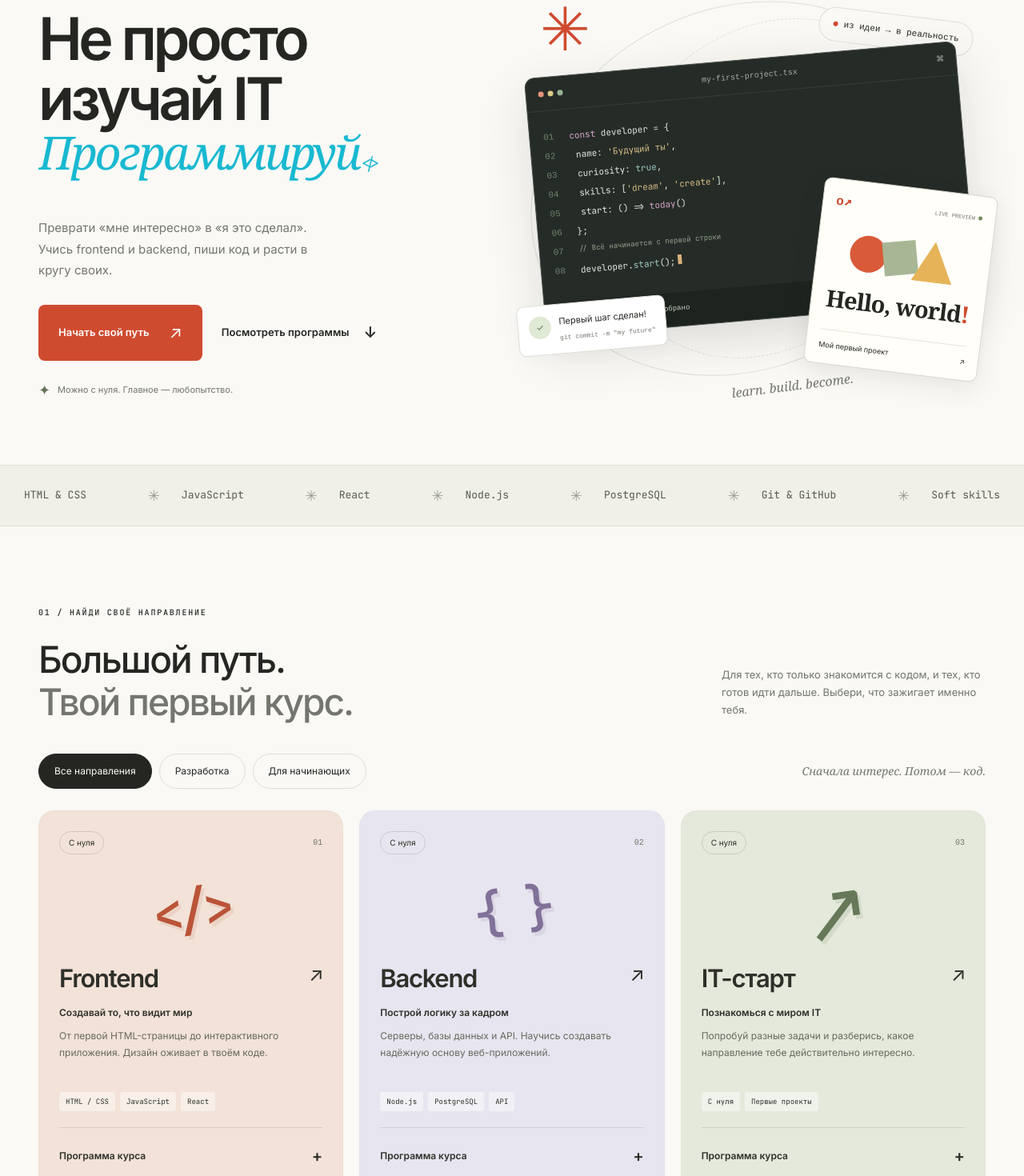
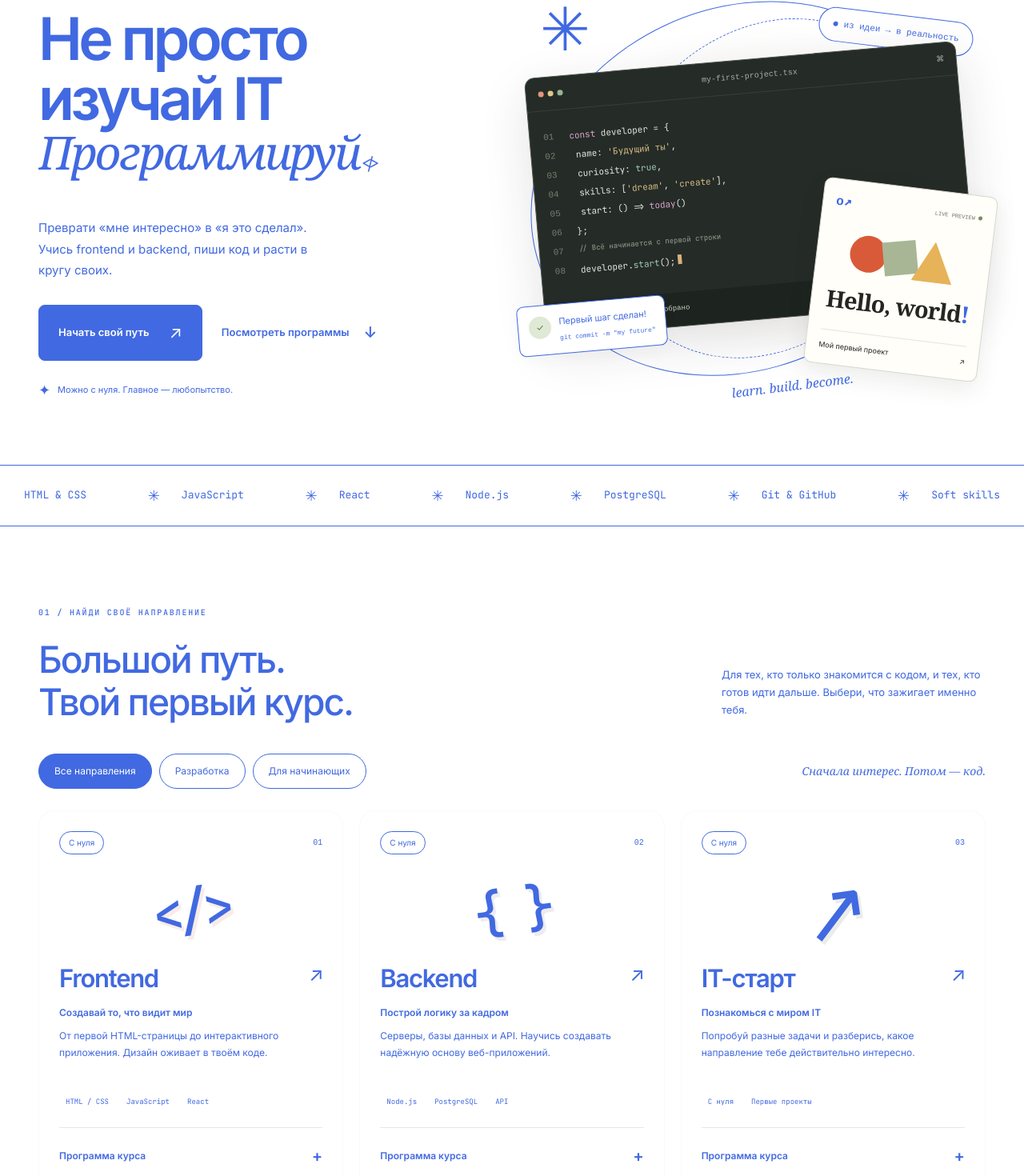
Before and after one commit to ashirus1719-ai/Okurmen-project, a Next.js app: page / in a window 1280 px wide. Shown: the part 195-1665 px from the top of the page at 80% size. Built offline with nearby package versions, Linux system fonts and the light colour scheme.

Commit message:
Unify site colors with royalblue theme

```diff
--- a/app/globals.css
+++ b/app/globals.css
@@ -3016,3 +3016,108 @@ html[data-theme="dark"] .pill {
     opacity: 1;
   }
 }
+
+/* Unified white and royalblue theme */
+:root {
+  --background: #ffffff;
+  --foreground: #4169e1;
+  --muted: #4169e1;
+  --line: #4169e1;
+  --surface: #ffffff;
+  --accent: #4169e1;
+  --soft: #ffffff;
+  --green: #4169e1;
+  --theme-white: #ffffff;
+  --theme-blue: #4169e1;
+}
+html[data-theme="dark"] {
+  --background: #14204a;
+  --foreground: #dbe4ff;
+  --muted: #b6c5f4;
+  --line: #4169e1;
+  --surface: #1c2d63;
+  --accent: #4169e1;
+  --soft: #1c2d63;
+  --green: #4169e1;
+  --theme-white: #dbe4ff;
+  --theme-blue: #4169e1;
+}
+body {
+  background: var(--background) !important;
+  color: var(--foreground) !important;
+}
+body * {
+  border-color: var(--line);
+}
+.changing-word,
+.hero h1 .serif-accent,
+.course-symbol,
+.lavender .course-symbol,
+.sage .course-symbol,
+.text-button:hover,
+.footer-links a:hover {
+  color: var(--accent) !important;
+}
+.button,
+.filter.active,
+.enrollment-banner,
+.consultation-section {
+  background: var(--accent) !important;
+  border-color: var(--accent) !important;
+  color: var(--theme-white) !important;
+}
+.button:hover {
+  background: var(--theme-blue) !important;
+}
+.skills-ribbon,
+.approach-section,
+.playground-section {
+  background: var(--surface) !important;
+  color: var(--foreground) !important;
+}
+.course-card,
+.format-card,
+.quiz-card,
+.community-poster,
+.event,
+.lead-form,
+.help-strip,
+.benefit,
+.peach,
+.lavender,
+.sage {
+  background: var(--surface) !important;
+  color: var(--foreground) !important;
+}
+.course-card p,
+.format-card p,
+.section-heading > p,
+.consultation-section p,
+.footer-bottom,
+.muted,
+.course-number,
+.ribbon-item,
+.ribbon-item i {
+  color: var(--muted) !important;
+}
+.course-tags span,
+.pill,
+.filter,
+.language-select select,
+input,
+select,
+textarea {
+  background: var(--background) !important;
+  color: var(--foreground) !important;
+  border-color: var(--line) !important;
+}
+.theme-switch {
+  --container-light-bg: var(--theme-blue);
+  --container-night-bg: var(--theme-blue);
+  --sun-bg: var(--theme-white);
+  --moon-bg: var(--theme-white);
+  --spot-color: var(--theme-blue);
+  --stars-color: var(--theme-white);
+  --clouds-color: var(--theme-white);
+  --back-clouds-color: var(--theme-white);
+}
--- a/app/ui/landing.tsx
+++ b/app/ui/landing.tsx
@@ -8,12 +8,12 @@ import Link from "next/link";
 import { courses } from "@/lib/courses";
 
 const changingWords = [
-  { text: "Создавай", color: "#f0bd28", effect: "create", mark: "✦" },
-  { text: "Программируй", color: "#19b8d1", effect: "code", mark: "</>" },
-  { text: "Разрабатывай", color: "#e56a32", effect: "develop", mark: "{ }" },
-  { text: "Твори", color: "#a86ad1", effect: "imagine", mark: "✺" },
-  { text: "Внедряй", color: "#52a66d", effect: "deploy", mark: "↗" },
-  { text: "Запускай", color: "#e65360", effect: "launch", mark: "➜" },
+  { text: "Создавай", color: "#4169e1", effect: "create", mark: "✦" },
+  { text: "Программируй", color: "#4169e1", effect: "code", mark: "</>" },
+  { text: "Разрабатывай", color: "#4169e1", effect: "develop", mark: "{ }" },
+  { text: "Твори", color: "#4169e1", effect: "imagine", mark: "✺" },
+  { text: "Внедряй", color: "#4169e1", effect: "deploy", mark: "↗" },
+  { text: "Запускай", color: "#4169e1", effect: "launch", mark: "➜" },
 ];
 
 const faqs = [
```
